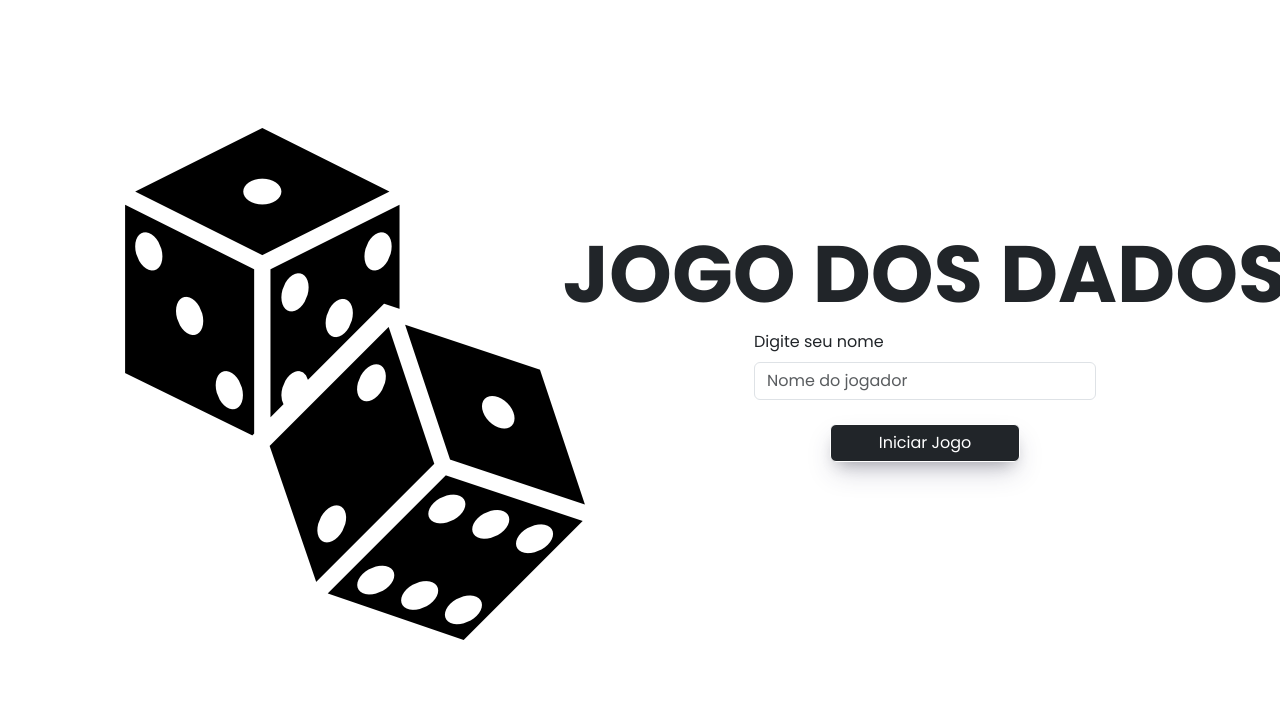
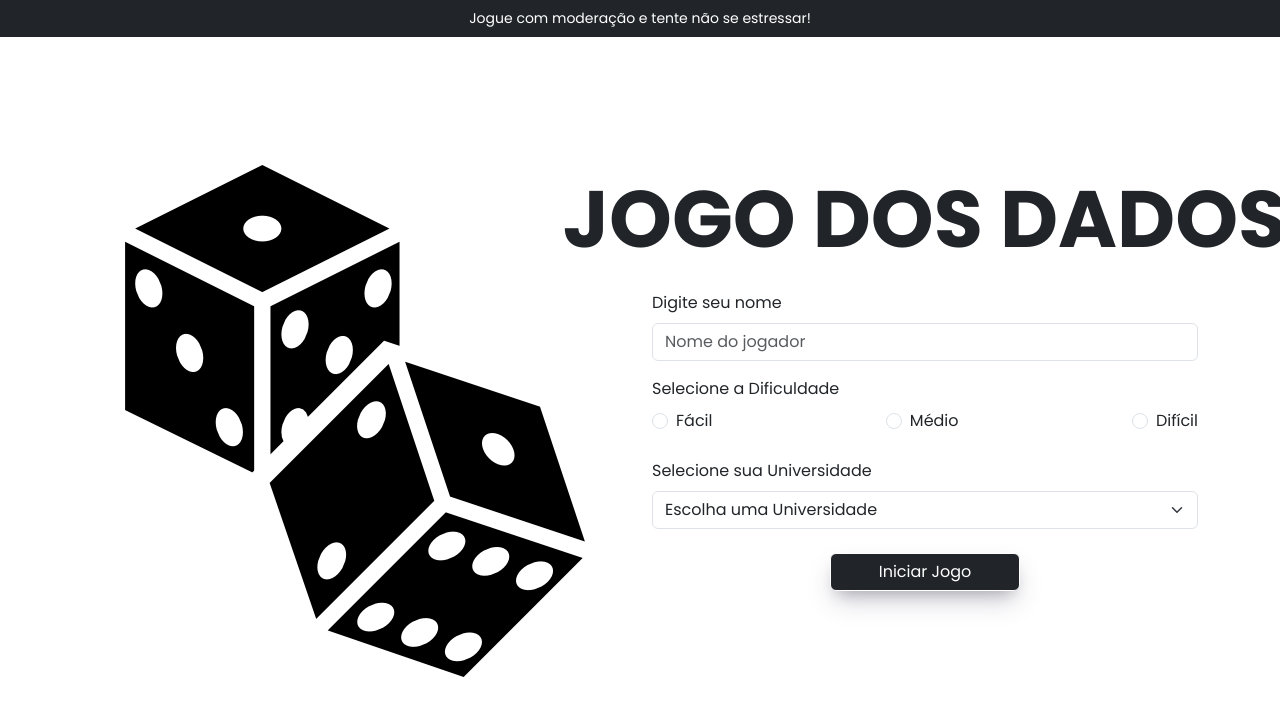
Before and after one commit to leoantonioti/Hangman, a plain HTML site: page docs/index.html in a window 1280 px wide. Drawn offline with nearby package versions, Linux system fonts and the light colour scheme.

Commit message:
finish code

```diff
--- a/docs/index.html
+++ b/docs/index.html
@@ -1,5 +1,5 @@
 <!DOCTYPE html>
-<html lang="en">
+<html lang="pt-BR">
 <head>
     <meta charset="UTF-8">
     <meta name="viewport" content="width=device-width, initial-scale=1.0">
@@ -12,40 +12,71 @@
     <link rel="stylesheet" href="https://cdnjs.cloudflare.com/ajax/libs/font-awesome/6.7.1/css/all.min.css">
 </head>
 <body>
+    <header class="bg-dark text-white text-center py-2">
+        <p class="small mb-0">Jogue com moderação e tente não se estressar!</p>
+    </header>
     <div class="my-5" id="sectionFirst">
         <div class="container">
             <div class="row justify-content-center align-items-center">
                 <div class="col-12 col-md-6 d-flex justify-content-center align-items-center" style="min-height: 400px;">
                     <img src="img/dados.png" alt="fotodado" class="img-fluid" style="max-width: 100%; height: auto; margin-top: 80px;">
                 </div>
-                <div class="col-12 col-lg-6">
-                    <div class="d-flex flex-column align-items-center">
-                        <h1 class="fw-bolder display-1 text-nowrap text-center">JOGO DOS DADOS</h1>
-
-                        <div class="mb-4">
+                <div class="col-12 col-lg-6"> <!-- Col 12 Faz com que ocupe toda tela em dispotivos moveis e a
+                    col-lg-6 faz com que ocupe 50% da tela em dispositivos grandes -->
+                    <form class="d-flex flex-column align-items-center">
+                        <h1 class="fw-bolder display-1 text-nowrap text-center mb-4">JOGO DOS DADOS</h1>
+                        <div class="mb-3 w-100"> <!-- width 100 pra ocupar toda largura horizontal do meu container -->
                             <label for="playerName" class="form-label">Digite seu nome</label>
                             <input type="text" class="form-control" id="playerName" placeholder="Nome do jogador" required>
                         </div>
-                        <button type="button" class="btn btn-dark px-md-5 px-sm-2 text-end" id="playNow">Iniciar Jogo</button>
-                    </div>
+                        <div class="mb-4 w-100"> <!-- width 100 pra ocupar toda largura horizontal do meu container -->
+                            <label class="form-label">Selecione a Dificuldade</label>
+                            <div class="d-flex justify-content-between">
+                                <div class="form-check">
+                                    <input class="form-check-input" type="radio" name="difficulty" id="easy" value="easy">
+                                    <label class="form-check-label" for="easy">Fácil</label>
+                                </div>
+                                <div class="form-check">
+                                    <input class="form-check-input" type="radio" name="difficulty" id="medium" value="medium">
+                                    <label class="form-check-label" for="medium">Médio</label>
+                                </div>
+                                <div class="form-check">
+                                    <input class="form-check-input" type="radio" name="difficulty" id="hard" value="hard">
+                                    <label class="form-check-label" for="hard">Difícil</label>
+                                </div>
+                            </div>
+                        </div>
+                        <div class="mb-4 w-100"> <!-- width 100 pra ocupar toda largura horizontal do meu container -->
+                            <label for="university" class="form-label">Selecione sua Universidade</label>
+                            <select class="form-select" id="university" required>
+                                <option value="">Escolha uma Universidade</option>
+                                <option value="Positivo">Positivo</option>
+                                <option value="UEL">UEL</option>
+                                <option value="Unifil">Unifil</option>
+                                <option value="Pitágoras">Pitágoras</option>
+                                <option value="Unopar">Unopar</option>
+                            </select>
+                        </div>
+                        <button type="button" class="btn btn-dark px-md-5 px-sm-2 text-end" id="playNow">Iniciar Jogo</button> <!-- padding x medium para telas medias
+                        e padding x small para telas pequenas, para ajustar a resolução -->
+                    </form>
                 </div>
             </div>
         </div>
     </div>
-
-    <div class="my-5" id="sectionSecond" style="display: none;">
+   <div class="mt-0 mb-0 p-0" id="sectionSecond" style="display: none;"> <!-- Display none faz com que ao abrir a pagina
+        a segunda seção só seja liberada ao clicar em Jogar agora -->
         <div class="container p-5">
             <div class="row justify-content-center align-items-center">
                 <div class="col-12 col-md-7">
                     <div>
-                        <h1 class="display-2 fw-bolder ps-3" id="Score">0</h1>
+                        <h1 class="display-2 fw-bolder ps-3" id="Score">0</h1>  <!-- padding start 3 adiciona o padding
+                        do lado esquerdo meu elemento -->
                         <p>Pontuação Total</p>
                     </div>
                 </div>
-
                 <div class="col-12 col-md-5">
-                    <h5 class="text-danger mb-2 text-end" id="warning">Você Não Selecionou nenhum numero</h5>
-
+                    <h5 class="text-danger mb-2 text-end" id="warning">Você não selecionou nenhum número!</h5>
                     <div class="d-flex align-items-center justify-content-between py-1">
                         <button type="button" class="btn p-3 fs-md-4 roll" value="1">1</button>
                         <button type="button" class="btn p-3 fs-md-4 roll" value="2">2</button>
@@ -62,7 +93,7 @@
                 <h5>Clique no dado para rodar</h5>
                 <button type="button" class="btn btn-light px-md-5 px-sm-2 border my-2" id="resetScore">Resetar Pontuação</button>
                 <button type="button" class="btn btn-dark px-md-5 px-sm-2 mt-1" id="showRules">Mostrar Regras</button>
-                <div id="Show" class="mt-5">
+                <div id="Show" class="mt-0">
                 </div>
             </div>
         </div>
--- a/docs/script.js
+++ b/docs/script.js
@@ -1,5 +1,4 @@
 // Faz com que minhas duas sessão fiquem separadas em telas diferentes. (Sessão Login e Sessão Jogo)
-
 window.addEventListener('load', (e) => {
     sectionFirst.style.display = 'block';
     sectionSecond.style.display = 'none';
@@ -21,8 +20,6 @@ let computerDice = null;
 let MyDice = null;
 let points = 0;
 
-
-
 // Faz a transição entre a primeira tela (Login e Inicio de Jogo e a tela do Jogo em si)
 playNow.addEventListener('click', function(){
     sectionFirst.style.display = 'none';
@@ -40,15 +37,24 @@ showRules.addEventListener('click',()=> {
                         Se errar, você perde 2 pontos! </p>
                     </div>
     `
+// Rola para a parte de regras
+document.getElementById('Show').scrollIntoView({
+        behavior: 'smooth', // Rolar suavemente
+        block: 'start'      // Rolar até o topo do elemento
+    });
 });
 
 // Função para esconder as regras do jogo
 function hideRules() {
     Show.innerHTML = '';
+    sectionFirst.scrollIntoView({
+        behavior: 'smooth', // Rolar suavemente
+        block: 'start'      // Rolar até o topo da seção
+    });
 };
 
+
 // Função para resetar todos os jogos e os pontos ao clicar no Botão Reset
-
 resetScore.addEventListener("click", function(){
     sectionFirst.style.display = 'block';
     sectionSecond.style.display = 'none';
@@ -63,7 +69,6 @@ MyDice = this.getAttribute('value') ;
 warning.style.display = 'none';
 console.log(`myDice : ${MyDice}`)
 });
-
 });
 
 
@@ -80,7 +85,6 @@ Dice.addEventListener("click", function(){
         warning.style.display = 'block';
         return;
     }
-
 });
 
 // Função para mostrar o Score
@@ -90,8 +94,8 @@ function ScoreCard() {
     }
     else{
         points -= 2;
+        alert("Errou!");
     }
-
     Score.innerText =  `${points}`;
     MyDice = null;
     computerDice = null;
--- a/docs/style.css
+++ b/docs/style.css
@@ -1,13 +1,14 @@
 @import url('https://fonts.googleapis.com/css2?family=poppins&display=swap');
 
 * {
+/* Reseta a largura e dimensão de alguns itens */
     margin: 0;
     padding: 0;
     box-sizing: border-box;
     font-family: 'poppins', sans-serif;
     font-weight: 400;
     font-style: normal;
-    caret-color: transparent;
+    caret-color: transparent; /* Remove um icone de editor de texto que ficou aparecendo. */
 }
 
 .roll {
@@ -30,8 +31,8 @@
 .btn{
     border: 1px solid;
     box-shadow: rgba(50, 50, 93, 0.25) 0px 13px 27px -5px, rgba(0,0,0,0.3) 0px 8px  16px -8px;
-}
+} /* Adiciona box shadow nos botões da minha pagina */
 
 .bgColor{
     background-color: rgb(162, 161, 161) ;
-}
+} /* altera o background ao clicar em mostrar regras */
```
